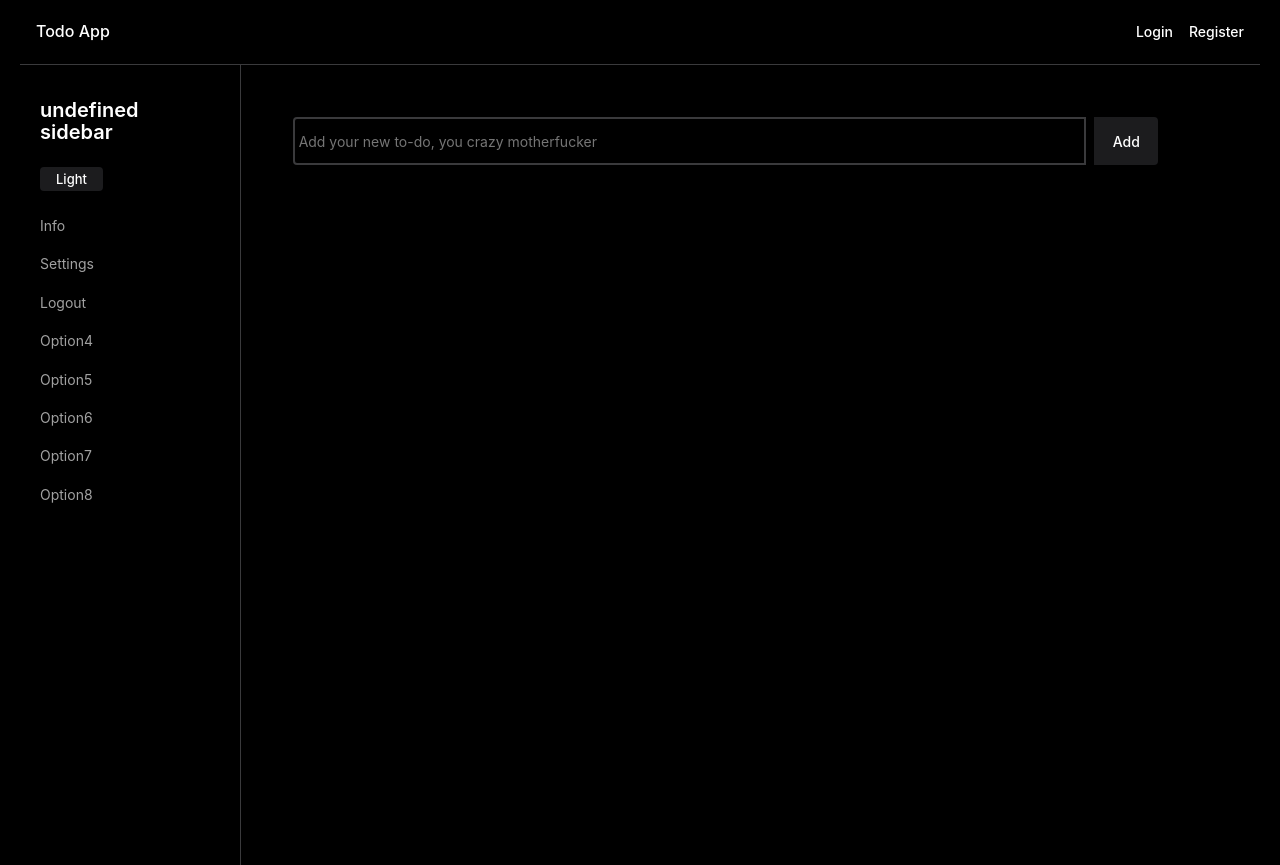
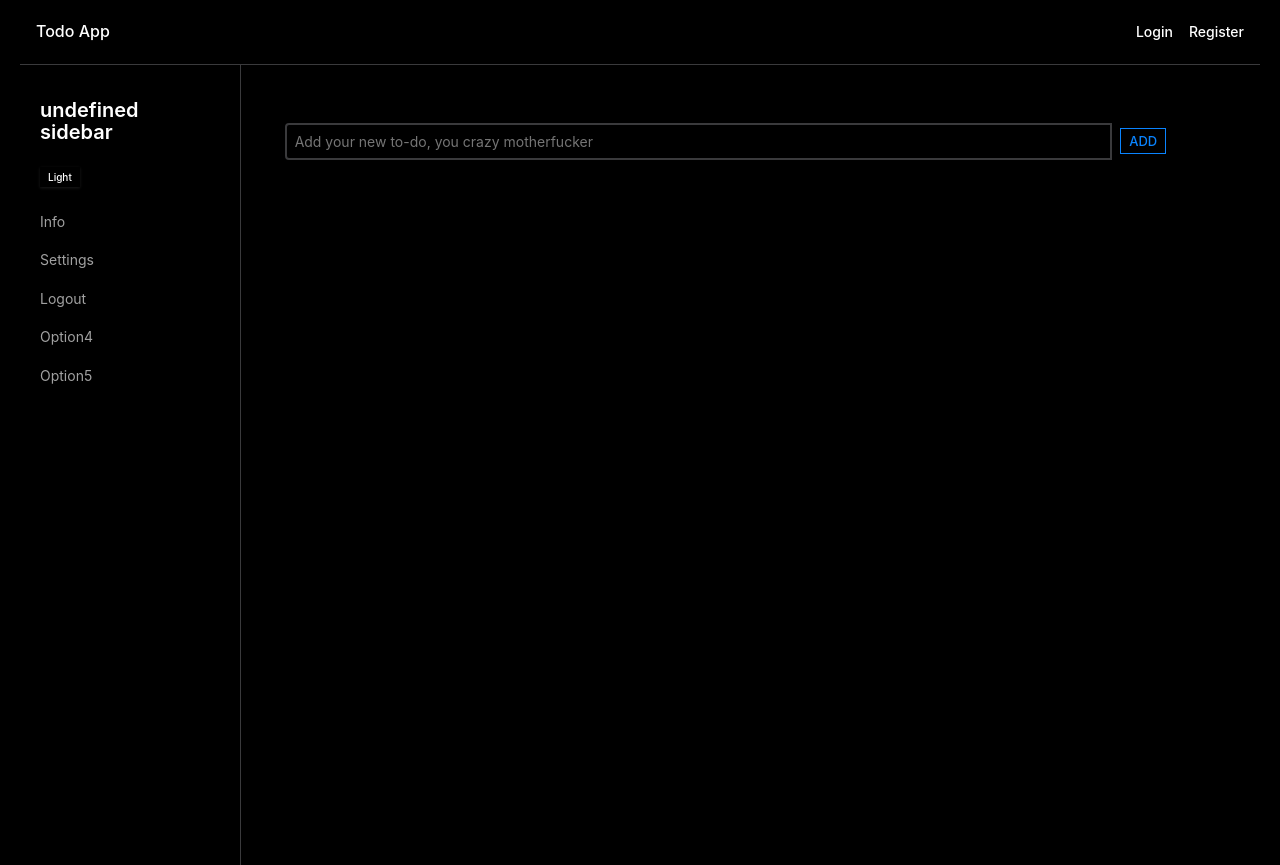
Before and after one commit to juri-boni/todo-app, a React (Vite) app in the folder client/: page /profile in a window 1280 px wide. Built offline with nearby package versions, Linux system fonts and the light colour scheme.

Commit message:
replaced all buttons with reusable button component

```diff
--- a/client/src/components/AddTodo/AddTodo.component.tsx
+++ b/client/src/components/AddTodo/AddTodo.component.tsx
@@ -1,7 +1,9 @@
 import React, { useState } from "react";
-import { Form, Input, Button } from "./AddTodo.styles";
+import { Form, Input } from "./AddTodo.styles";
 import { useUser } from "../../hooks/useUser";
 import { createTodo } from "../../services/todosService";
+
+import { Button } from "../button/Button.component";
 
 interface TodoData {
   title: string;
@@ -50,7 +52,10 @@ export const AddTodo: React.FC = () => {
         onChange={(e) => setInputValue(e.target.value)}
         placeholder="Add your new to-do, you crazy motherfucker"
       />
-      <Button type="submit">Add</Button>
+
+      <Button type="submit" variant="outlined" size="small" shape="square">
+        Add
+      </Button>
     </Form>
   );
 };
--- a/client/src/components/AddTodo/AddTodo.styles.tsx
+++ b/client/src/components/AddTodo/AddTodo.styles.tsx
@@ -8,9 +8,11 @@ import {
 
 export const Form = styled.form`
   display: flex;
+  flex-direction: row;
+  align-items: center;
   gap: ${getSpacing("gap.small")};
   margin-bottom: ${getSpacing("margin.small")};
-  padding: ${getSpacing("padding.small")};
+  /* padding: ${getSpacing("padding.small")}; */
   width: 100%;
   height: ${getSize("height.xxxlarge")};
   /* background-color: ${getColor("bg.primary")}; */
@@ -26,7 +28,7 @@ export const Form = styled.form`
 export const Input = styled.input`
   flex: 1;
   width: 90%;
-  padding: ${getSpacing("padding.xsmall")};
+  padding: ${getSpacing("padding.small")};
   font-size: ${getFont("fontSizes.small")};
   border: 2px solid ${getColor("border.primary")};
   border-radius: 4px 0 0 4px;
--- a/client/src/components/Navbar/Navbar.component.tsx
+++ b/client/src/components/Navbar/Navbar.component.tsx
@@ -1,3 +1,4 @@
+import { useEffect } from "react";
 import { Link, useNavigate } from "react-router-dom";
 import { useUser } from "../../hooks/useUser";
 import {
@@ -6,9 +7,10 @@ import {
   LinksContainer,
   LogoutButton,
   UserName,
-  ThemeToggleButton,
+  // ThemeToggleButton,
 } from "./Navbar.styles";
-import { useEffect } from "react";
+
+import { Button } from "../button/Button.component";
 
 export const Navbar = ({ theme, setTheme }) => {
   const { user, setUser } = useUser();
@@ -51,7 +53,15 @@ export const Navbar = ({ theme, setTheme }) => {
               <Link to="/profile">Profile</Link>
             </li>
             <li>
-              <LogoutButton onClick={handleLogout}>Logout</LogoutButton>
+              <Button
+                onClickFunction={handleLogout}
+                variant="neutral"
+                size="small"
+                shape="square"
+                textStyle="capitalize"
+              >
+                Logout
+              </Button>
             </li>
           </>
         ) : (
--- a/client/src/components/Sidebar/Sidebar.component.tsx
+++ b/client/src/components/Sidebar/Sidebar.component.tsx
@@ -1,6 +1,7 @@
 import React from "react";
 
-import { ThemeButton } from "../ThemeButton/ThemeButton.component";
+// import { ThemeButton } from "../ThemeButton/ThemeButton.component";
+import { Button } from "../button/Button.component";
 
 import {
   SidebarContainer,
@@ -10,19 +11,34 @@ import {
 } from "./Sidebar.styles";
 
 export const Sidebar = ({ sidebarTitle, theme, setTheme }) => {
+  const toggleTheme = () => {
+    const newTheme = theme === "dark" ? "light" : "dark";
+    setTheme(newTheme);
+  };
   return (
     <SidebarContainer>
       <SidebarTitle>{sidebarTitle}</SidebarTitle>
-      <ThemeButton theme={theme} setTheme={setTheme}></ThemeButton>
+      <Button
+        onClickFunction={toggleTheme}
+        variant="ghost"
+        size="xsmall"
+        shape="square"
+        state="default"
+        shadow="shadow"
+        animation="bounce"
+        textStyle="capitalize"
+      >
+        {theme === "dark" ? "Light" : "Dark"}
+      </Button>
       <SidebarOptionList>
         <SidebarOption>Info </SidebarOption>
         <SidebarOption>Settings </SidebarOption>
         <SidebarOption>Logout </SidebarOption>
         <SidebarOption>Option4 </SidebarOption>
         <SidebarOption>Option5 </SidebarOption>
-        <SidebarOption>Option6 </SidebarOption>
+        {/* <SidebarOption>Option6 </SidebarOption>
         <SidebarOption>Option7 </SidebarOption>
-        <SidebarOption>Option8 </SidebarOption>
+        <SidebarOption>Option8 </SidebarOption> */}
       </SidebarOptionList>
     </SidebarContainer>
   );
--- a/client/src/components/Sidebar/Sidebar.styles.tsx
+++ b/client/src/components/Sidebar/Sidebar.styles.tsx
@@ -36,6 +36,7 @@ export const SidebarTitle = styled.h3`
 
 export const SidebarOptionList = styled.ul`
   list-style: none;
+  margin-top: ${getSpacing("margin.large")};
   padding: ${getSpacing("padding.none")};
 
   /* li {
--- a/client/src/components/TodoItem/TodoItem.component.tsx
+++ b/client/src/components/TodoItem/TodoItem.component.tsx
@@ -69,13 +69,10 @@ export const TodoItem = ({ todo }) => {
         </DeleteButton>
       )} */}
       <Button
-        handleFunction={toggleIsCompleted}
+        onClickFunction={toggleIsCompleted}
         variant="outlined"
         size="xsmall"
         shape="square"
-        state="default"
-        shadow="shadow"
-        animation="standard"
       >
         Delete
       </Button>
--- a/client/src/components/button/Button.component.tsx
+++ b/client/src/components/button/Button.component.tsx
@@ -3,7 +3,7 @@ import React from "react";
 import { ButtonContainer } from "./Button.styles";
 interface ButtonProps {
   children: React.ReactNode;
-  handleFunction: () => void;
+  onClickFunction: () => void;
   variant?:
     | "primary"
     | "secondary"
@@ -38,7 +38,7 @@ interface ButtonProps {
 export const Button: React.FC<ButtonProps> = ({
   children,
   // currentTheme,
-  handleFunction = () => null,
+  onClickFunction = () => null,
   variant = "primary",
   size = "medium",
   shape = "round",
@@ -50,7 +50,7 @@ export const Button: React.FC<ButtonProps> = ({
 }) => {
   return (
     <ButtonContainer
-      onClick={handleFunction}
+      onClick={onClickFunction}
       variant={variant}
       size={size}
       shape={shape}
--- a/client/src/components/button/variants/animationVariants.js
+++ b/client/src/components/button/variants/animationVariants.js
@@ -1,5 +1,5 @@
 import { css, keyframes } from "styled-components";
-
+import { getColor } from "../../../utils/themeHelpers";
 // Animazione di glow con keyframes
 const glowEffect = keyframes`
   0% {
@@ -56,12 +56,13 @@ export const animationVariants = {
   standard: css`
     transition: all 0.3s ease-in-out;
     &:hover {
-      transform: scale(1.1);
-      box-shadow: 10px 10px 5px rgba(0, 0, 0, 0.2);
+      transform: scale(1.07);
+      ${"" /* box-shadow: 10px 10px 5px rgba(0, 0, 0, 0.2); */}
+      box-shadow: ${getColor("shadow.medium")};
     }
 
     &:active {
-      transform: scale(0.9);
+      transform: scale(0.93);
       transform: translateY(3px);
       box-shadow: 0 0 3px rgba(0, 0, 0, 0);
     }
--- a/client/src/components/button/variants/sizeVariants.js
+++ b/client/src/components/button/variants/sizeVariants.js
@@ -3,26 +3,38 @@ import { getFont, getSpacing } from "../../../utils/themeHelpers";
 
 export const sizeStyles = {
   xxsmall: css`
+    max-height: fit-content;
+    max-width: fit-content;
     padding: ${getSpacing(["padding.xxsmall", "padding.xsmall"])};
     font-size: ${getFont("fontSizes.xxxmall")};
   `,
   xsmall: css`
+    max-height: fit-content;
+    max-width: fit-content;
     padding: ${getSpacing(["padding.xsmall", "padding.small"])};
     font-size: ${getFont("fontSizes.xxsmall")};
   `,
   small: css`
-    padding: ${getSpacing(["padding.small", "padding.medium"])};
+    max-height: fit-content;
+    max-width: fit-content;
+    padding: ${getSpacing(["padding.xsmall", "padding.small"])};
     font-size: ${getFont("fontSizes.xsmall")};
   `,
   medium: css`
+    max-height: fit-content;
+    max-width: fit-content;
     padding: ${getSpacing(["padding.small", "padding.mediumSmall"])};
     font-size: ${getFont("fontSizes.small")};
   `,
   mediumLarge: css`
+    max-height: fit-content;
+    max-width: fit-content;
     padding: ${getSpacing(["padding.mediumSmall", "padding.medium"])};
     font-size: ${getFont("fontSizes.medium")};
   `,
   large: css`
+    max-height: fit-content;
+    max-width: fit-content;
     padding: ${getSpacing(["padding.medium", "padding.large"])};
     font-size: ${getFont("fontSizes.large")};
   `,
```
